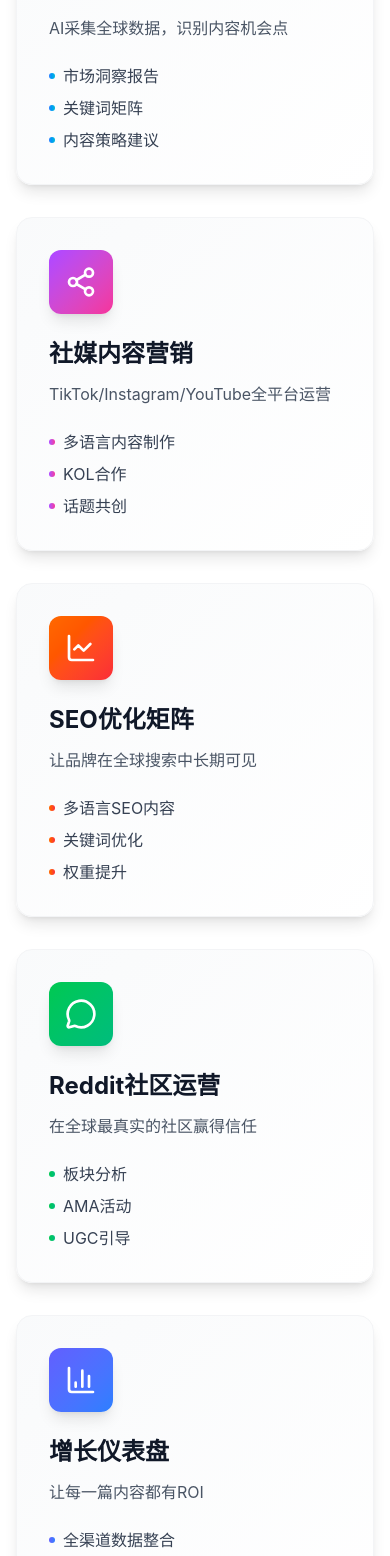
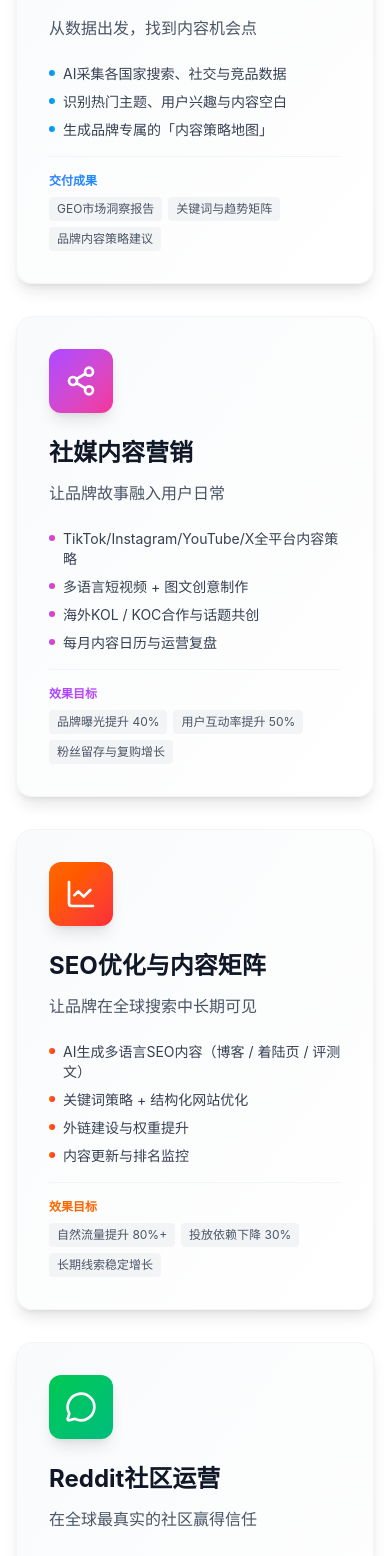
Before and after one commit to liangwei/kuaikuaichuhai-website, a Next.js app: page / in a window 390 px wide. Shown: the part 5448-7004 px from the top of the page. Built offline with nearby package versions, Linux system fonts and the light colour scheme.

Commit message:
feat：修改

```diff
--- a/components/Advantages.tsx
+++ b/components/Advantages.tsx
@@ -3,7 +3,7 @@
 import { motion } from 'framer-motion';
 import { useInView } from 'framer-motion';
 import { useRef } from 'react';
-import { Cpu, Globe2, Network, TrendingUp } from 'lucide-react';
+import { Cpu, Globe2, Network, TrendingUp, Play, Target, BarChart3 } from 'lucide-react';
 
 export default function Advantages() {
   const ref = useRef(null);
@@ -145,17 +145,25 @@ export default function Advantages() {
           className="bg-gradient-to-br from-[rgb(30,64,175)] to-[rgb(59,130,246)] rounded-3xl p-12 text-white text-center shadow-2xl"
         >
           <h3 className="text-3xl font-bold mb-4">深度行业经验</h3>
-          <p className="text-xl text-white/90 mb-6">
+          <p className="text-xl text-white/90 mb-6 max-w-3xl mx-auto leading-relaxed">
+            核心团队来自字节跳动、蓝色光标、googleads等顶尖互联网与营销公司， 拥有丰富的的跨境营销实战经验，服务过3C、美妆、Saas、消费品等多个垂直领域。 我们不仅懂内容，更懂品牌增长的底层逻辑。
+          </p>
+          <p className="text-lg text-white/80 mb-8 max-w-3xl mx-auto">
             团队成员来自
           </p>
           <div className="flex flex-wrap justify-center items-center gap-6">
-            {['字节跳动', '蓝标国际', 'Google Ads'].map((company, i) => (
+            {[
+              { name: '字节跳动', icon: Play },
+              { name: '蓝标国际', icon: Target },
+              { name: 'Google Ads', icon: BarChart3 },
+            ].map((company, i) => (
               <motion.div
                 key={i}
                 whileHover={{ scale: 1.1 }}
-                className="px-6 py-3 bg-white/20 backdrop-blur-sm rounded-full text-lg font-semibold border border-white/30"
+                className="px-6 py-3 bg-white/20 backdrop-blur-sm rounded-full text-lg font-semibold border border-white/30 flex items-center gap-2"
               >
-                {company}
+                <company.icon className="w-5 h-5" />
+                {company.name}
               </motion.div>
             ))}
           </div>
--- a/components/Footer.tsx
+++ b/components/Footer.tsx
@@ -1,10 +1,41 @@
 'use client';
 
 import { motion } from 'framer-motion';
-import { Mail, Phone, MapPin, MessageCircle } from 'lucide-react';
+import { Mail, Phone, MapPin, MessageCircle, Send } from 'lucide-react';
 import Image from 'next/image';
+import { useState } from 'react';
 
 export default function Footer() {
+  const [formData, setFormData] = useState({ name: '', requirement: '' });
+  const [isSubmitting, setIsSubmitting] = useState(false);
+  const [submitStatus, setSubmitStatus] = useState<'idle' | 'success' | 'error'>('idle');
+
+  const handleSubmit = async (e: React.FormEvent) => {
+    e.preventDefault();
+    setIsSubmitting(true);
+
+    try {
+      // 使用 mailto 方式
+      const subject = encodeURIComponent(`来自 ${formData.name} 的咨询`);
+      const body = encodeURIComponent(`称呼：${formData.name}\n\n需求：${formData.requirement}`);
+      window.location.href = `mailto:kuaikuaichuhai@gmail.com?subject=${subject}&body=${body}`;
+
+      setSubmitStatus('success');
+      setFormData({ name: '', requirement: '' });
+
+      setTimeout(() => {
+        setSubmitStatus('idle');
+      }, 3000);
+    } catch (error) {
+      setSubmitStatus('error');
+      setTimeout(() => {
+        setSubmitStatus('idle');
+      }, 3000);
+    } finally {
+      setIsSubmitting(false);
+    }
+  };
+
   const footerLinks = {
     产品: ['服务介绍', '价格方案', '成功案例', '客户评价'],
     资源: ['博客', '白皮书', '行业报告', '出海指南'],
@@ -16,12 +47,12 @@ export default function Footer() {
     <footer id="contact" className="bg-gradient-to-br from-gray-900 via-[rgb(30,64,175)] to-gray-900 text-white">
       <div className="max-w-7xl mx-auto px-4 sm:px-6 lg:px-8 py-16">
         {/* 上半部分 */}
-        <div className="flex flex-col items-start text-left mb-12">
-          {/* 品牌区域 */}
-          <div className="max-w-md">
+        <div className="grid grid-cols-1 md:grid-cols-2 gap-12 mb-12">
+          {/* 左侧 - 品牌区域 */}
+          <div>
             <motion.div
               whileHover={{ scale: 1.05 }}
-              className="mb-6"
+              className="mb-6 inline-block"
             >
               <Image
                 src="/logo_white.png"
@@ -38,7 +69,7 @@ export default function Footer() {
             <div className="space-y-3">
               <div className="flex items-center gap-3 text-gray-300">
                 <Mail className="w-5 h-5" />
-                <span>contact@kuaikuaichuhai.com</span>
+                <span>kuaikuaichuhai@gmail.com</span>
               </div>
               <div className="flex items-center gap-3 text-gray-300">
                 <Phone className="w-5 h-5" />
@@ -46,12 +77,66 @@ export default function Footer() {
               </div>
               <div className="flex items-center gap-3 text-gray-300">
                 <MessageCircle className="w-5 h-5" />
-                <span>微信: kuaikuaichuhai</span>
+                <span>微信: kuaikuaitools</span>
               </div>
               <div className="flex items-center gap-3 text-gray-300">
                 <MapPin className="w-5 h-5" />
-                <span>中国 深圳</span>
+                <span>广东省东莞市虎门镇连升路139号A+大厦1单元507室</span>
               </div>
+            </div>
+          </div>
+
+          {/* 右侧 - 联系表单 */}
+          <div className="md:pl-12">
+            <div className="bg-white/5 backdrop-blur-sm rounded-2xl p-6 border border-white/10 max-w-sm ml-auto">
+              <form onSubmit={handleSubmit} className="space-y-3">
+                <div>
+                  <label htmlFor="name" className="block text-xs text-gray-400 mb-1.5">
+                    您的称呼
+                  </label>
+                  <input
+                    type="text"
+                    id="name"
+                    required
+                    value={formData.name}
+                    onChange={(e) => setFormData({ ...formData, name: e.target.value })}
+                    className="w-full px-3 py-2.5 bg-white/10 border border-white/20 rounded-lg text-sm text-white placeholder-gray-400 focus:outline-none focus:border-white/50 transition-colors"
+                    placeholder="请输入您的称呼"
+                  />
+                </div>
+                <div>
+                  <label htmlFor="requirement" className="block text-xs text-gray-400 mb-1.5">
+                    您的需求
+                  </label>
+                  <textarea
+                    id="requirement"
+                    required
+                    rows={3}
+                    value={formData.requirement}
+                    onChange={(e) => setFormData({ ...formData, requirement: e.target.value })}
+                    className="w-full px-3 py-2.5 bg-white/10 border border-white/20 rounded-lg text-sm text-white placeholder-gray-400 focus:outline-none focus:border-white/50 transition-colors resize-none"
+                    placeholder="请简单描述您的出海需求"
+                  />
+                </div>
+                <motion.button
+                  type="submit"
+                  disabled={isSubmitting}
+                  whileHover={{ scale: 1.02 }}
+                  whileTap={{ scale: 0.98 }}
+                  className="w-full py-2.5 bg-white text-[rgb(30,64,175)] rounded-lg text-sm font-semibold flex items-center justify-center gap-2 hover:bg-blue-50 transition-colors disabled:opacity-50"
+                >
+                  {isSubmitting ? (
+                    '发送中...'
+                  ) : submitStatus === 'success' ? (
+                    '已打开邮件客户端'
+                  ) : (
+                    <>
+                      发送咨询
+                      <Send className="w-3.5 h-3.5" />
+                    </>
+                  )}
+                </motion.button>
+              </form>
             </div>
           </div>
         </div>
--- a/components/Services.tsx
+++ b/components/Services.tsx
@@ -19,37 +19,47 @@ export default function Services() {
     {
       icon: Search,
       title: 'GEO智能洞察',
-      desc: 'AI采集全球数据，识别内容机会点',
-      features: ['市场洞察报告', '关键词矩阵', '内容策略建议'],
+      desc: '从数据出发，找到内容机会点',
+      features: ['AI采集各国家搜索、社交与竞品数据', '识别热门主题、用户兴趣与内容空白', '生成品牌专属的「内容策略地图」'],
       gradient: 'from-blue-500 to-cyan-500',
+      resultLabel: '交付成果',
+      results: ['GEO市场洞察报告', '关键词与趋势矩阵', '品牌内容策略建议'],
     },
     {
       icon: Share2,
       title: '社媒内容营销',
-      desc: 'TikTok/Instagram/YouTube全平台运营',
-      features: ['多语言内容制作', 'KOL合作', '话题共创'],
+      desc: '让品牌故事融入用户日常',
+      features: ['TikTok/Instagram/YouTube/X全平台内容策略', '多语言短视频 + 图文创意制作', '海外KOL / KOC合作与话题共创','每月内容日历与运营复盘'],
       gradient: 'from-purple-500 to-pink-500',
+      resultLabel: '效果目标',
+      results: ['品牌曝光提升 40%', '用户互动率提升 50%', '粉丝留存与复购增长'],
     },
     {
       icon: LineChart,
-      title: 'SEO优化矩阵',
+      title: 'SEO优化与内容矩阵',
       desc: '让品牌在全球搜索中长期可见',
-      features: ['多语言SEO内容', '关键词优化', '权重提升'],
+      features: ['AI生成多语言SEO内容（博客 / 着陆页 / 评测文）', '关键词策略 + 结构化网站优化', '外链建设与权重提升','内容更新与排名监控'],
       gradient: 'from-orange-500 to-red-500',
+      resultLabel: '效果目标',
+      results: ['自然流量提升 80%+', '投放依赖下降 30%', '长期线索稳定增长'],
     },
     {
       icon: MessageCircle,
       title: 'Reddit社区运营',
       desc: '在全球最真实的社区赢得信任',
-      features: ['板块分析', 'AMA活动', 'UGC引导'],
+      features: ['Reddit板块受众分析与话题植入', '品牌AMA活动策划与口碑讨论引导', '用户UGC引导与舆情监测','危机公关与声量管理'],
       gradient: 'from-green-500 to-emerald-500',
+      resultLabel: '成果表现',
+      results: ['品牌提及率增长 3倍', '高质量反链提升', '自然流量显著增长'],
     },
     {
       icon: BarChart3,
       title: '增长仪表盘',
       desc: '让每一篇内容都有ROI',
-      features: ['全渠道数据整合', 'AI效果分析', '增长策略优化'],
+      features: ['渠道数据整合（SEO + 社媒 + Reddit）', 'AI分析主题效果、渠道ROI、受众偏好', '自动生成月度报告与增长策略优化'],
       gradient: 'from-indigo-500 to-blue-500',
+      resultLabel: '价值',
+      results: ['数据闭环', '从"做内容"转向"做增长"'],
     },
   ];
 
@@ -103,16 +113,33 @@ export default function Services() {
               <p className="text-gray-600 mb-6">{service.desc}</p>
 
               {/* 特性列表 */}
-              <ul className="space-y-2">
+              <ul className="space-y-2 mb-4">
                 {service.features.map((feature, i) => (
-                  <li key={i} className="flex items-center text-gray-700">
+                  <li key={i} className="flex items-start text-gray-700 text-sm">
                     <span
-                      className={`w-1.5 h-1.5 rounded-full bg-gradient-to-r ${service.gradient} mr-2`}
+                      className={`w-1.5 h-1.5 rounded-full bg-gradient-to-r ${service.gradient} mr-2 mt-1.5 flex-shrink-0`}
                     />
                     {feature}
                   </li>
                 ))}
               </ul>
+
+              {/* 成果/效果目标 */}
+              <div className={`mt-4 pt-4 border-t border-gray-100`}>
+                <div className={`text-xs font-semibold mb-2 bg-gradient-to-r ${service.gradient} bg-clip-text text-transparent`}>
+                  {service.resultLabel}
+                </div>
+                <div className="flex flex-wrap gap-1.5">
+                  {service.results.map((result, i) => (
+                    <span
+                      key={i}
+                      className="px-2 py-1 bg-gray-100 text-gray-600 rounded text-xs"
+                    >
+                      {result}
+                    </span>
+                  ))}
+                </div>
+              </div>
 
               {/* 悬停效果边框 */}
               <div className="absolute inset-0 rounded-2xl border-2 border-transparent group-hover:border-[rgb(30,64,175)]/20 transition-all duration-300" />
```
Also changed, not shown: public/grid.svg (added).
